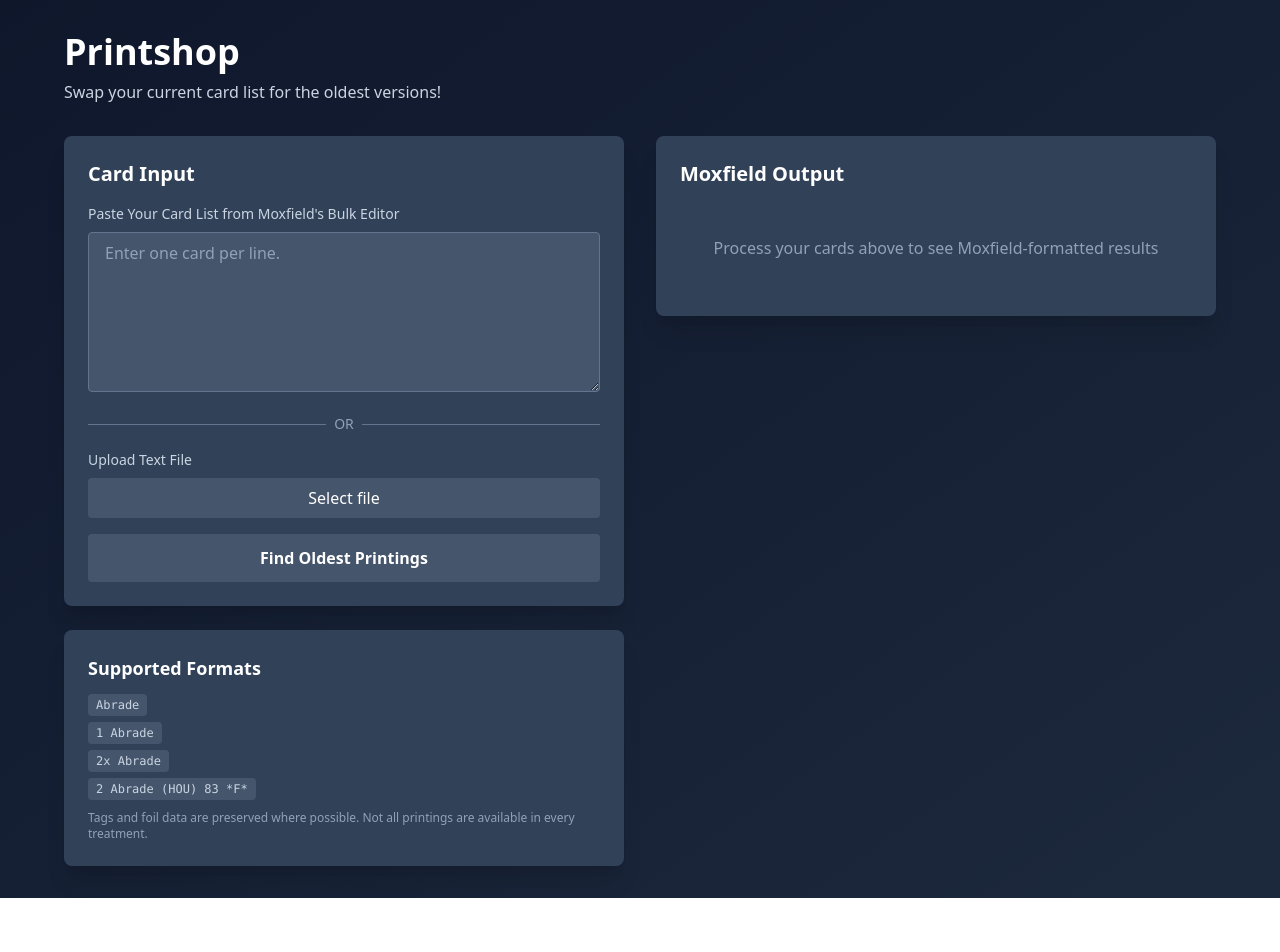
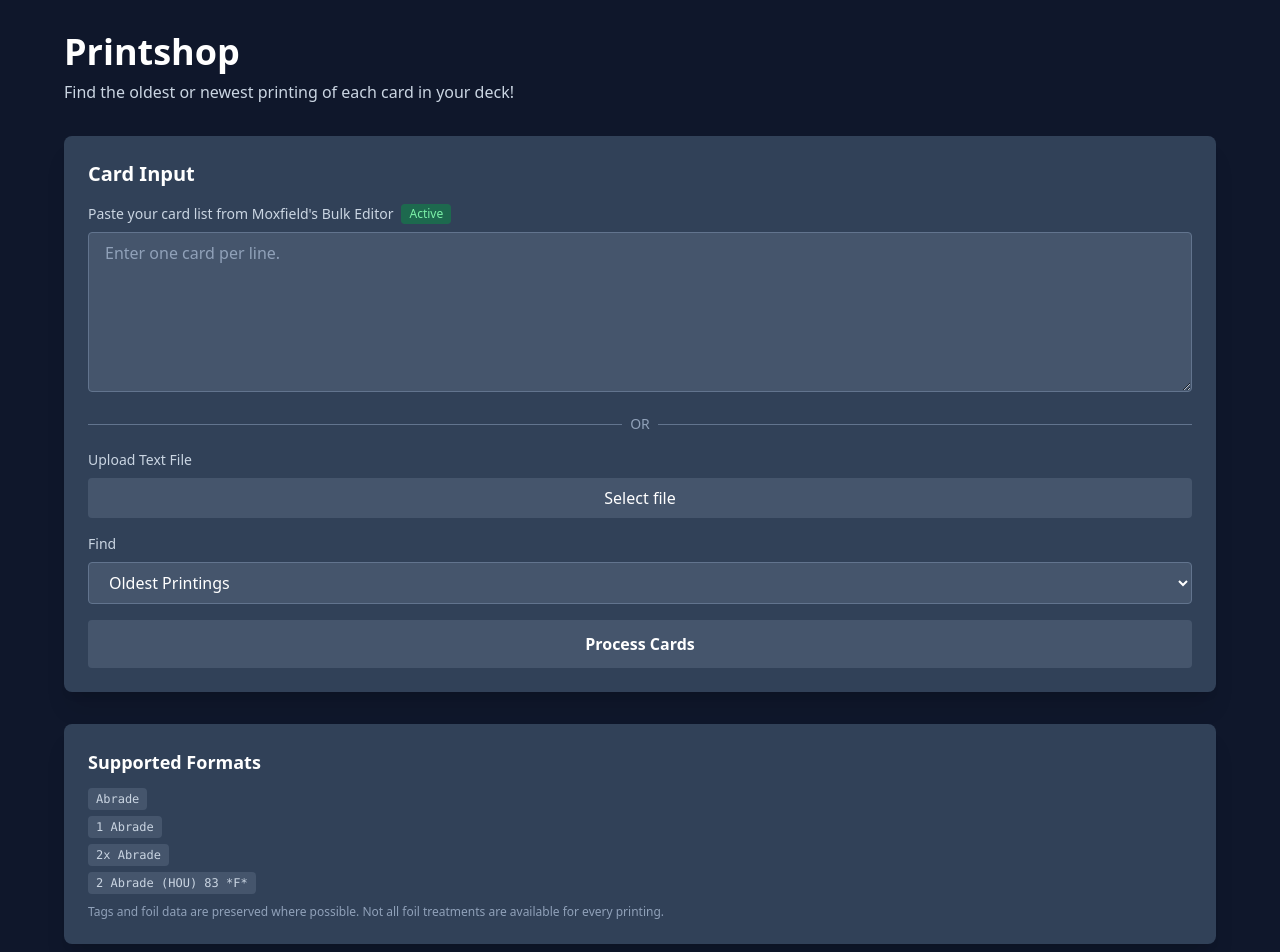
Before and after one commit to Kerakis/printshop, a SvelteKit app: page / in a window 1280 px wide. Shown: the top 952 px of the page. Before the commit the page ends 898 px from the top, so only its background shows below. Built offline with nearby package versions, Linux system fonts and the light colour scheme.

Commit message:
Updated layout, added caching, and added spam protections.

```diff
--- a/src/routes/+page.svelte
+++ b/src/routes/+page.svelte
@@ -2,30 +2,122 @@
 	import { parseCardInput, processBatch, type ParsedInputCard } from '$lib/moxfieldFormatter';
 
 	let inputText = '';
-	let inputFile: FileList;
+	let inputFile: FileList | undefined;
 	let isProcessing = false;
 	let processingStatus = '';
 	let successCards: string[] = [];
 	let failedCards: { name: string; reason: string }[] = [];
 	let hasRun = false;
+	let copyButtonText = 'Copy to Clipboard';
+	let downloadButtonText = 'Download .txt';
+	let sortOrder: 'oldest' | 'newest' = 'oldest';
+
+	// Session cache for card lookups (keyed by cardName_sortOrder)
+	const cardCache = new Map<string, any>();
+	let cacheHits = 0;
+	let cacheMisses = 0;
+
+	// Track input state to prevent reprocessing unchanged inputs
+	let lastProcessedInput = '';
+	let lastProcessedFile = '';
+
+	function getInputHash() {
+		const text = inputFile && inputFile.length > 0 ? inputFile[0].name : inputText;
+		return text;
+	}
+
+	function hasInputChanged() {
+		const currentInput = getInputHash();
+		return currentInput !== lastProcessedInput || currentInput !== lastProcessedFile;
+	}
 
 	async function batchLookup(
 		cards: { name: string; quantity?: number; foilStatus?: string; tags?: string }[]
 	) {
+		const cachedResults: any[] = [];
+		const uncachedCards: typeof cards = [];
+		const cardIndexMap = new Map<number, number>(); // maps original index to result index
+
+		// Check cache first
+		cards.forEach((card, index) => {
+			const cacheKey = `${card.name.toLowerCase()}_${sortOrder}`;
+			const cached = cardCache.get(cacheKey);
+
+			if (cached) {
+				cacheHits++;
+				cachedResults.push({
+					found: cached.found,
+					originalCard: card,
+					result: cached.result
+				});
+				cardIndexMap.set(index, cachedResults.length - 1);
+			} else {
+				cacheMisses++;
+				cardIndexMap.set(index, -uncachedCards.length - 1); // negative to indicate uncached
+				uncachedCards.push(card);
+			}
+		});
+
+		// Fetch uncached cards if any
+		if (uncachedCards.length > 0) {
 			const response = await fetch('/api/cards/batch', {
 				method: 'POST',
 				headers: { 'Content-Type': 'application/json' },
-			body: JSON.stringify({ cards })
+				body: JSON.stringify({ cards: uncachedCards, sortOrder })
 			});
 
 			if (!response.ok) {
 				throw new Error('Failed to lookup cards');
 			}
 
-		return response.json();
+			const data = await response.json();
+
+			// Cache the results
+			data.results.forEach((result: any, idx: number) => {
+				const card = uncachedCards[idx];
+				const cacheKey = `${card.name.toLowerCase()}_${sortOrder}`;
+				cardCache.set(cacheKey, {
+					found: result.found,
+					result: result.result
+				});
+			});
+
+			// Merge cached and fresh results in original order
+			const allResults: any[] = [];
+			let uncachedIdx = 0;
+			let cachedIdx = 0;
+
+			for (let i = 0; i < cards.length; i++) {
+				const mapValue = cardIndexMap.get(i)!;
+				if (mapValue >= 0) {
+					// From cache
+					allResults.push(cachedResults[mapValue]);
+				} else {
+					// From fresh fetch
+					allResults.push(data.results[uncachedIdx++]);
+				}
+			}
+
+			return { results: allResults };
+		}
+
+		// All cards were cached
+		return { results: cachedResults };
 	}
 
 	async function handleProcess() {
+		// Check if input has changed since last processing
+		if (hasRun && !hasInputChanged()) {
+			failedCards = [
+				{
+					name: 'Input',
+					reason:
+						'No changes detected. Modify your card input or select a different file to process.'
+				}
+			];
+			return;
+		}
+
 		isProcessing = true;
 		processingStatus = '';
 		successCards = [];
@@ -53,11 +145,16 @@
 				return;
 			}
 
-			processingStatus = `Looking up ${parsedCards.length} card${parsedCards.length === 1 ? '' : 's'}...`;
+			const cacheStatsText = cardCache.size > 0 ? ` (${cardCache.size} cached)` : '';
+			processingStatus = `Looking up ${parsedCards.length} card${parsedCards.length === 1 ? '' : 's'}${cacheStatsText}...`;
 
 			const results = await processBatch(parsedCards, batchLookup);
 			successCards = results.success;
 			failedCards = results.failed;
+
+			// Store the processed input state
+			lastProcessedInput = inputText;
+			lastProcessedFile = inputFile && inputFile.length > 0 ? inputFile[0].name : '';
 
 			// Clear status once processing is complete
 			processingStatus = '';
@@ -77,7 +174,10 @@
 	function copyToClipboard() {
 		const text = successCards.join('\n');
 		navigator.clipboard.writeText(text).then(() => {
-			alert('Copied to clipboard!');
+			copyButtonText = 'Copied!';
+			setTimeout(() => {
+				copyButtonText = 'Copy to Clipboard';
+			}, 5000);
 		});
 	}
 
@@ -90,34 +190,53 @@
 		document.body.appendChild(element);
 		element.click();
 		document.body.removeChild(element);
+		downloadButtonText = 'Downloaded!';
+		setTimeout(() => {
+			downloadButtonText = 'Download .txt';
+		}, 5000);
+	}
+
+	function clearCache() {
+		cardCache.clear();
+		cacheHits = 0;
+		cacheMisses = 0;
 	}
 </script>
 
-<div class="min-h-screen bg-linear-to-br from-slate-900 to-slate-800 p-8">
+<div class="min-h-screen bg-slate-900 p-8">
 	<div class="mx-auto max-w-6xl">
 		<!-- Header -->
 		<div class="mb-8">
 			<h1 class="mb-2 text-4xl font-bold text-white">Printshop</h1>
-			<p class="text-slate-300">Swap your current card list for the oldest versions!</p>
+			<p class="text-slate-300">Find the oldest or newest printing of each card in your deck!</p>
 		</div>
 
-		<div class="grid grid-cols-1 gap-8 lg:grid-cols-2">
+		<div class="space-y-8">
 			<!-- Input Section -->
-			<div class="space-y-6">
 			<div class="rounded-lg bg-slate-700 p-6 shadow-xl">
 				<h2 class="mb-4 text-xl font-semibold text-white">Card Input</h2>
 
 				<div class="space-y-4">
-						<div>
-							<label for="textarea" class="mb-2 block text-sm font-medium text-slate-300">
-								Paste Your Card List from Moxfield's Bulk Editor
+					<!-- Textarea Input -->
+					<div class={inputFile && inputFile.length > 0 ? 'pointer-events-none opacity-50' : ''}>
+						<label
+							for="textarea"
+							class="mb-2 flex items-center gap-2 text-sm font-medium text-slate-300"
+						>
+							<span>Paste your card list from Moxfield's Bulk Editor</span>
+							{#if !inputFile || inputFile.length === 0}
+								<span
+									class="inline-block rounded bg-green-600/40 px-2 py-0.5 text-xs text-green-300"
+									>Active</span
+								>
+							{/if}
 						</label>
 						<textarea
 							id="textarea"
 							bind:value={inputText}
 							placeholder="Enter one card per line."
 							class="h-40 w-full rounded border border-slate-500 bg-slate-600 px-4 py-2 text-white placeholder-slate-400 focus:border-blue-500 focus:outline-none disabled:opacity-50"
-								disabled={isProcessing}
+							disabled={isProcessing || (inputFile && inputFile.length > 0)}
 						></textarea>
 					</div>
 
@@ -130,9 +249,19 @@
 						</div>
 					</div>
 
+					<!-- File Input -->
 					<div>
-							<label for="file" class="mb-2 block text-sm font-medium text-slate-300">
-								Upload Text File
+						<label
+							for="file"
+							class="mb-2 flex items-center gap-2 text-sm font-medium text-slate-300"
+						>
+							<span>Upload Text File</span>
+							{#if inputFile && inputFile.length > 0}
+								<span
+									class="inline-block rounded bg-green-600/40 px-2 py-0.5 text-xs text-green-300"
+									>Active</span
+								>
+							{/if}
 						</label>
 						<input
 							id="file"
@@ -148,29 +277,60 @@
 								class="w-full rounded bg-slate-600 px-4 py-2 text-white transition hover:bg-slate-500 disabled:opacity-50"
 								disabled={isProcessing}
 							>
-									Select file
+								{inputFile && inputFile.length > 0 ? 'Change file' : 'Select file'}
 							</button>
 							{#if inputFile && inputFile.length > 0}
-									<div class="text-sm text-slate-400">
-										Selected: <span class="text-slate-200">{inputFile[0].name}</span>
+								<div
+									class="flex items-center justify-between rounded border border-slate-500 bg-slate-600/50 p-3"
+								>
+									<div class="flex-1 text-sm">
+										<div class="text-xs text-slate-400">Selected:</div>
+										<div class="truncate text-slate-200">{inputFile[0].name}</div>
+									</div>
+									<button
+										on:click={(e) => {
+											e.preventDefault();
+											inputFile = undefined;
+										}}
+										class="ml-2 rounded bg-red-600/40 px-3 py-1 text-xs text-red-300 transition hover:bg-red-600/60"
+										disabled={isProcessing}
+									>
+										Clear
+									</button>
 								</div>
 							{/if}
 						</div>
 					</div>
 
+					<div>
+						<label for="sortOrder" class="mb-2 block text-sm font-medium text-slate-300">
+							Find
+						</label>
+						<select
+							id="sortOrder"
+							bind:value={sortOrder}
+							class="w-full rounded border border-slate-500 bg-slate-600 px-4 py-2 text-white focus:border-blue-500 focus:outline-none disabled:opacity-50"
+							disabled={isProcessing}
+						>
+							<option value="oldest">Oldest Printings</option>
+							<option value="newest">Newest Printings</option>
+						</select>
+					</div>
+
 					<button
 						on:click={handleProcess}
 						disabled={isProcessing ||
-								(!inputText.trim() && (!inputFile || inputFile.length === 0))}
-							class="w-full rounded bg-blue-600 px-6 py-3 font-semibold text-white transition hover:bg-blue-700 disabled:cursor-not-allowed disabled:bg-slate-600"
+							(!inputText.trim() && (!inputFile || inputFile.length === 0)) ||
+							(hasRun && !hasInputChanged())}
+						class="w-full rounded bg-slate-500 px-6 py-3 font-semibold text-white transition hover:bg-slate-400 disabled:cursor-not-allowed disabled:bg-slate-600"
 					>
-							{isProcessing ? 'Processing...' : 'Find Oldest Printings'}
+						{isProcessing ? 'Processing...' : 'Process Cards'}
 					</button>
 
 					{#if isProcessing && processingStatus}
-							<div class="flex items-center gap-2 rounded bg-blue-900/30 p-3 text-sm text-blue-300">
+						<div class="flex items-center gap-2 rounded bg-slate-600/50 p-3 text-sm text-slate-200">
 							<div
-									class="h-4 w-4 animate-spin rounded-full border-2 border-blue-300 border-t-transparent"
+								class="h-4 w-4 animate-spin rounded-full border-2 border-slate-300 border-t-transparent"
 							></div>
 							{processingStatus}
 						</div>
@@ -198,25 +358,52 @@
 					</li>
 				</ul>
 				<p class="mt-3 text-xs text-slate-400">
-						Tags and foil data are preserved where possible. Not all printings are available in
-						every treatment.
+					Tags and foil data are preserved where possible. Not all foil treatments are available for
+					every printing.
 				</p>
 			</div>
+
+			<!-- Cache Info -->
+			{#if cardCache.size > 0}
+				<div class="rounded-lg bg-slate-700 p-6 shadow-xl">
+					<div class="mb-3 flex items-center justify-between">
+						<h3 class="text-lg font-semibold text-white">Cache Info</h3>
+						<button
+							on:click={clearCache}
+							class="rounded bg-slate-500 px-3 py-1 text-sm text-white transition hover:bg-slate-400"
+						>
+							Clear Cache
+						</button>
 					</div>
+					<div class="grid grid-cols-2 gap-4 text-sm">
+						<div>
+							<div class="text-slate-400">Cached Cards</div>
+							<div class="text-2xl font-bold text-blue-400">{cardCache.size}</div>
+						</div>
+						<div>
+							<div class="text-slate-400">Cache Hit Rate</div>
+							<div class="text-2xl font-bold text-green-400">
+								{cacheHits + cacheMisses > 0
+									? Math.round((cacheHits / (cacheHits + cacheMisses)) * 100)
+									: 0}%
+							</div>
+						</div>
+					</div>
+					<p class="mt-3 text-xs text-slate-400">
+						Cards are cached for this session. Switching between oldest/newest reuses cached data.
+					</p>
+				</div>
+			{/if}
 
 			<!-- Output Section -->
-			<div class="space-y-6">
+			{#if hasRun}
 				<div class="rounded-lg bg-slate-700 p-6 shadow-xl">
 					<h2 class="mb-4 text-xl font-semibold text-white">Moxfield Output</h2>
 
-					{#if !hasRun}
-						<div class="py-8 text-center text-slate-400">
-							Process your cards above to see Moxfield-formatted results
-						</div>
-					{:else if isProcessing}
+					{#if isProcessing}
 						<div class="py-8 text-center">
 							<div
-								class="inline-flex h-8 w-8 animate-spin rounded-full border-4 border-slate-500 border-t-blue-400"
+								class="inline-flex h-8 w-8 animate-spin rounded-full border-4 border-slate-500 border-t-slate-300"
 							></div>
 							<p class="mt-4 text-slate-300">Processing your cards...</p>
 						</div>
@@ -233,15 +420,15 @@
 							<div class="flex gap-3">
 								<button
 									on:click={copyToClipboard}
-									class="flex-1 rounded bg-green-600 px-4 py-2 font-semibold text-white transition hover:bg-green-700"
+									class="flex-1 rounded bg-slate-500 px-4 py-2 font-semibold text-white transition hover:bg-slate-400"
 								>
-									Copy to Clipboard
+									{copyButtonText}
 								</button>
 								<button
 									on:click={downloadMoxfield}
-									class="flex-1 rounded bg-purple-600 px-4 py-2 font-semibold text-white transition hover:bg-purple-700"
+									class="flex-1 rounded bg-slate-500 px-4 py-2 font-semibold text-white transition hover:bg-slate-400"
 								>
-									Download .txt
+									{downloadButtonText}
 								</button>
 							</div>
 						</div>
@@ -265,6 +452,7 @@
 						</div>
 					{/if}
 				</div>
+			{/if}
 
 			<!-- Stats Box -->
 			{#if hasRun && (successCards.length > 0 || failedCards.length > 0)}
@@ -283,6 +471,19 @@
 				</div>
 			{/if}
 		</div>
+
+		<!-- Footer -->
+		<footer class="mt-8 border-t border-slate-700 pt-6 text-center">
+			<p class="text-sm text-slate-400">
+				<a
+					href="https://github.com/Kerakis"
+					target="_blank"
+					rel="noopener noreferrer"
+					class="text-slate-300 transition hover:text-white"
+				>
+					Kerakis
+				</a>
+			</p>
+		</footer>
 	</div>
 </div>
-</div>
```
Also changed, not shown: src/routes/+layout.svelte (+6 -2 lines), src/routes/api/cards/batch/+server.ts (+16 -7 lines), src/lib/assets/favicon.png (added), src/lib/assets/favicon.svg (deleted). Lines whose indentation alone changed are shown as unchanged.
